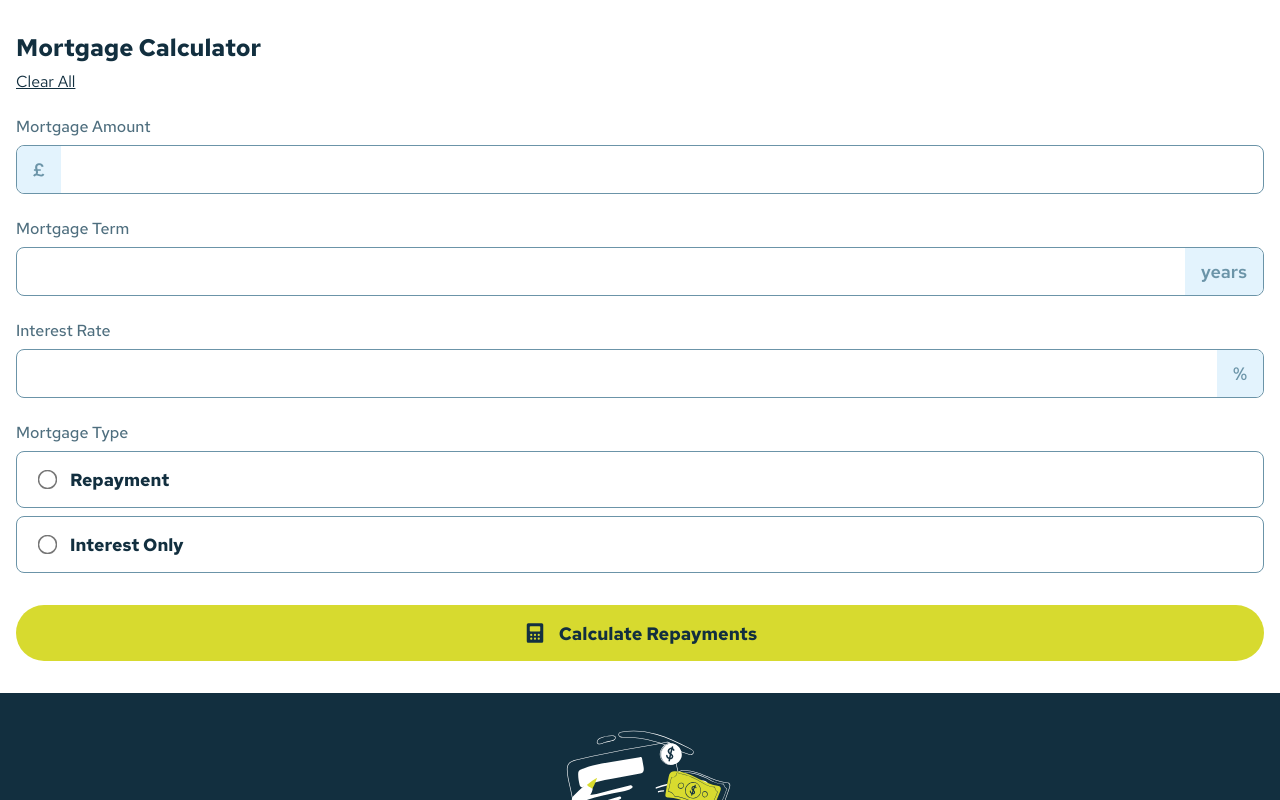
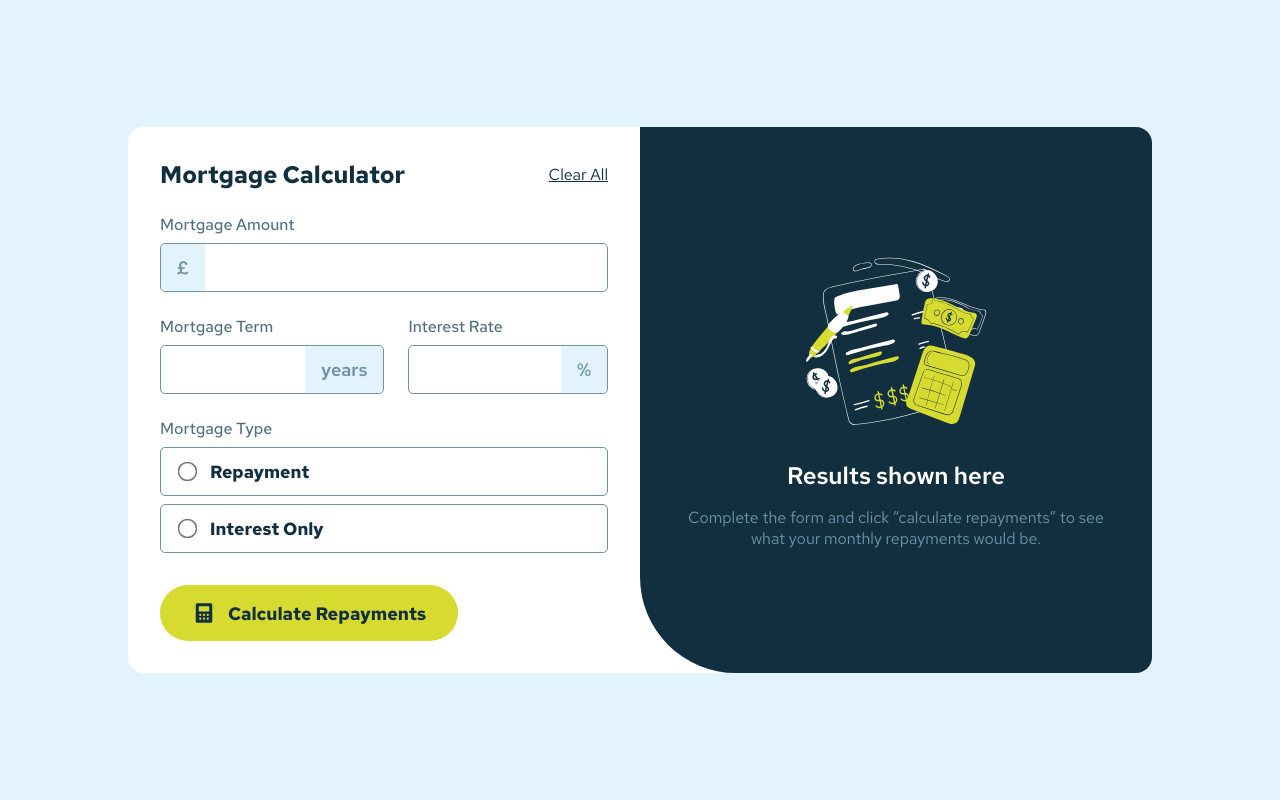
Before and after one commit to hellcsaba/mortgage-repayment-calculator, a React (Vite) app: page / in a window 1280 px wide. Shown: the top 800 px of the page. Built offline with nearby package versions, Linux system fonts and the light colour scheme.

Commit message:
Add styling for desktop design, change border-radius of inputs

```diff
--- a/src/App.scss
+++ b/src/App.scss
@@ -41,7 +41,7 @@
 
     &__input-wrapper {
         display: flex;
-        border-radius: 0.5rem;
+        border-radius: 0.3125rem;
         border: 1px solid index.$slate-500;
         align-items: center;
     }
@@ -63,11 +63,11 @@
         font-size: 1.125rem;
 
         &--left {
-            border-radius: 0.48rem 0 0 0.48rem;
+            border-radius: 0.31rem 0 0 0.31rem;
         }
 
         &--right {
-            border-radius: 0 0.48rem 0.48rem 0;
+            border-radius: 0 0.31rem 0.31rem 0;
         }
     }
 
@@ -80,8 +80,8 @@
         font-weight: 700;
         display: block;
         border: 1px solid index.$slate-500;
-        padding: 1rem;
-        border-radius: 0.5rem;
+        padding: 0.75rem;
+        border-radius: 0.3125rem;
         margin-block-end: 0.5rem;
     }
 
@@ -131,3 +131,48 @@
     }
 
 }
+
+@media (min-width: 50rem) {
+    .mortgage {
+        display: grid;
+        grid-template-columns: 1fr 1fr;
+        max-width: 64rem;
+        height: auto;
+        background-color: index.$white;
+        border-radius: 1rem;
+
+        &__form {
+            padding: 2rem;
+        border-radius: 1rem;
+
+        }
+
+        &__header {
+            flex-direction: row;
+            justify-content: space-between;
+        }
+
+        &__row {
+
+            display: flex;
+            flex-direction: row;
+            column-gap: 1.5rem;
+        }
+
+        &__submit-button {
+            align-self: flex-start;
+            padding: 1rem 2rem;
+        }
+
+        &__results {
+            border-radius: 0 1rem 1rem 6rem;
+        }
+
+        &__results-image {
+            display: block;
+            height: auto;
+            width: auto;
+        }
+    }
+
+}
--- a/src/App.tsx
+++ b/src/App.tsx
@@ -21,6 +21,7 @@ function App() {
           </div>
         </div>
 
+        <div className="mortgage__row">
           <div className="mortgage__input-group">
             <label className="mortgage__label" htmlFor="term">
               Mortgage Term
@@ -38,6 +39,7 @@ function App() {
             <div className="mortgage__input-wrapper">
               <input className="mortgage__input" type="number" id="interest-rate"></input>
               <span className="mortgage__icon mortgage__icon--right">%</span>
+            </div>
           </div>
         </div>
 
--- a/src/index.scss
+++ b/src/index.scss
@@ -22,4 +22,12 @@ $slate-900: hsl(202, 55%, 16%);
 :root {
   font-family: 'Red Hat Text', 'sans-serif';
   color: $slate-900;
+  background-color: $slate-100;
 }
+
+body {
+  height: 100vh;
+  display: flex;
+  justify-content: center;
+  align-items: center;
+}
```
Lines whose indentation alone changed are shown as unchanged.
